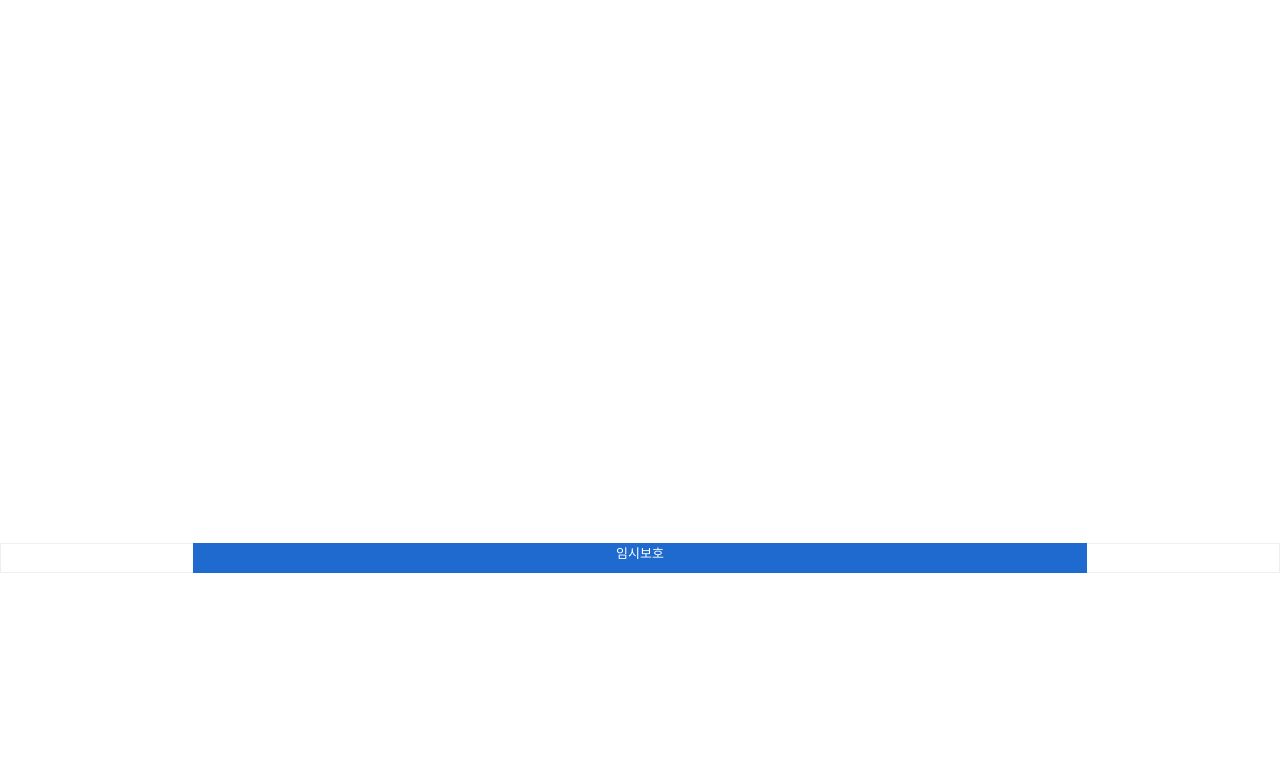
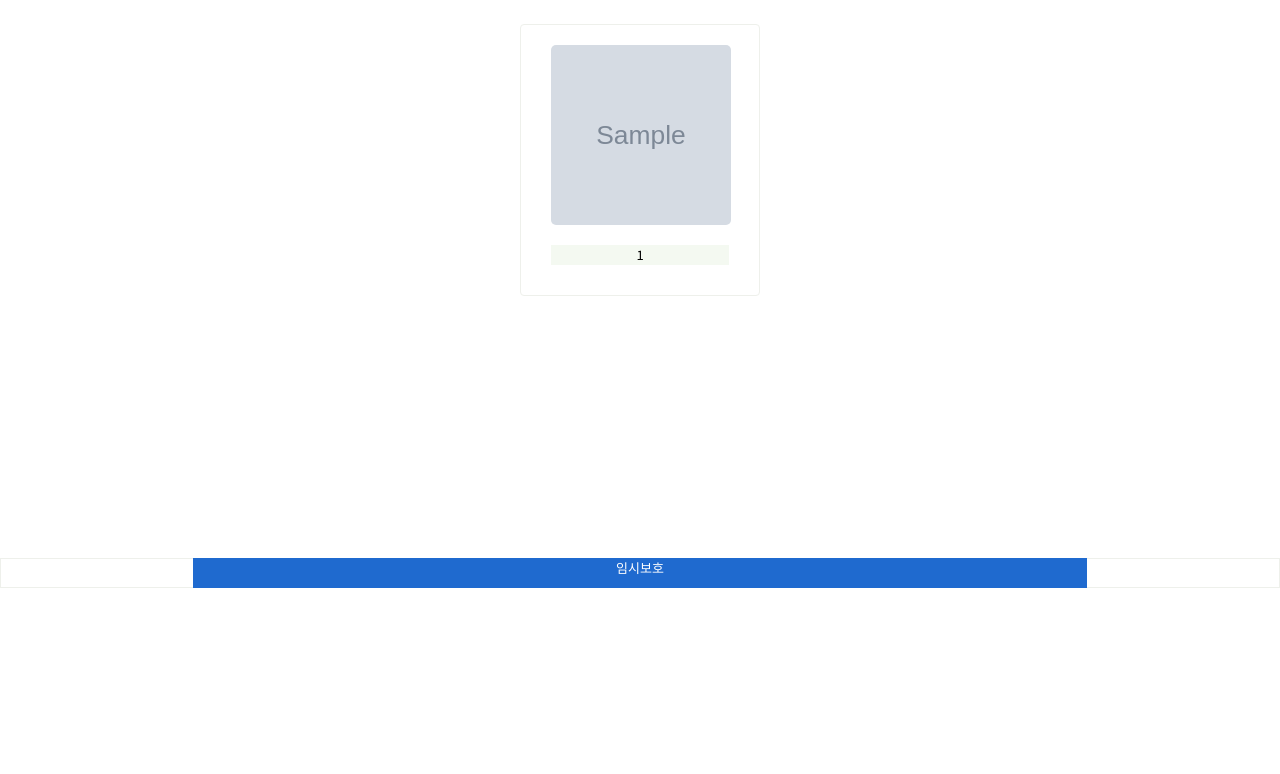
Before and after one commit to SpartaClassD2Jo/FindHand, a Flask app: template templates/main.html in a window 1280 px wide. Shown: the part 431-1205 px from the top of the page. Before the commit the page ends 1004 px from the top, so only its background shows below. Run offline with Flask 2, Linux system fonts and the light colour scheme; the template is opened without the code that fills it: most values are stand-ins (such as "Sample title", 1, 10 or a date in 2020); grey boxes marked "Sample" are stand-in pictures; some libraries are stand-ins or nearby versions.

Commit message:
css design final...?
css design final...?

```diff
--- a/templates/main.html
+++ b/templates/main.html
@@ -36,6 +36,20 @@
 
         * {
             font-family: 'Noto Sans KR', sans-serif;
+        }
+
+        .card {
+
+            width: 230px;
+            padding:10px;
+            border:solid 1px #eef0eb;
+            margin-bottom: 20px;
+
+            border: solid 1.0px #eef0eb;
+        /*그냥 목록 선을 넣기로 했답니다..!!!!!!!!!*/
+
+
+
         }
 
         .top_div {
@@ -119,8 +133,7 @@
             display: flex;
             height: 500px;
             margin:0 auto;
-            justify-content:center;
-
+            justify-content: center;
         }
          .row{
             justify-content:center;
@@ -153,14 +166,43 @@
             display: flex;
             justify-content: center;
             align-items: center;
+            margin-top:15px;
         }
         .temp_wrap{
              width: 100%;
             display: flex;
             justify-content: center;
             align-items: center;
+            margin-top:15px;
         }
+        .card-img-top{
+            margin-left: 20px;
+            margin-top: 10px;
+            width:180px;
+            height: 180px;
 
+            border-radius: 5px;
+
+
+        }
+        .card-text{
+
+            width: 220px;
+            text-align: center;
+            font-size: small;
+
+            color: black;
+
+            width: 200px;
+            height: 20px;
+            background-color: #f4f9f1;
+
+        }
+        .card-body{
+            display: flex;
+            justify-content: center;
+            align-items: center;
+        }
     </style>
     <script>
         $(document).ready(function () {
@@ -197,7 +239,6 @@
     <div class="container">
         <div class="row row-cols-auto">
             {% for animal in animals %}
-            {% if animal.inputValue == false %}
             <a href="/detail/{{ animal._id }}">
                 <div class="col">
                     <div class="card" style="width: 15rem;">
@@ -208,7 +249,6 @@
                     </div>
                 </div>
             </a>
-            {% endif %}
             {% endfor %}
         </div>
     </div>
@@ -223,7 +263,7 @@
     <div class="container">
         <div class="row row-cols-auto">
             {% for animal in animals %}
-            {% if animal.inputValue == true %}
+            {% if animal.inputValue %}
             <a href="/detail/{{ animal._id }}">
                 <div class="col">
                     <div class="card" style="width: 15rem;">
```
